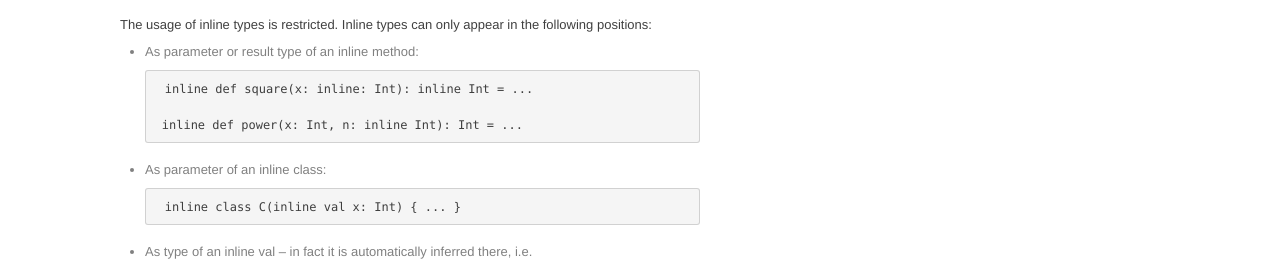
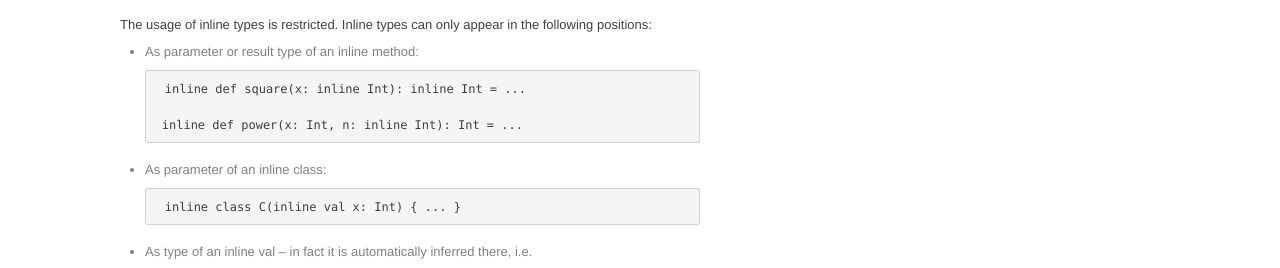
Before and after one commit to odersky/sips, a Jekyll site: the page built from drafts/inlinemacros.md, in a window 1280 px wide and 900 px high, scrolled down 1748 px. Shown: the part 178-446 px from the top of the window. Built offline with Jekyll 4.4.1, drawn with Linux system fonts in a browser that asks for light colours; comment, search, counter and statistics services are not loaded.

Commit message:
Fix typo

```diff
--- a/drafts/inlinemacros.md
+++ b/drafts/inlinemacros.md
@@ -116,7 +116,7 @@ positions:
 
  - As parameter or result type of an inline method:
 
-        inline def square(x: inline: Int): inline Int = ...
+        inline def square(x: inline Int): inline Int = ...
 
         inline def power(x: Int, n: inline Int): Int = ...
 
```
